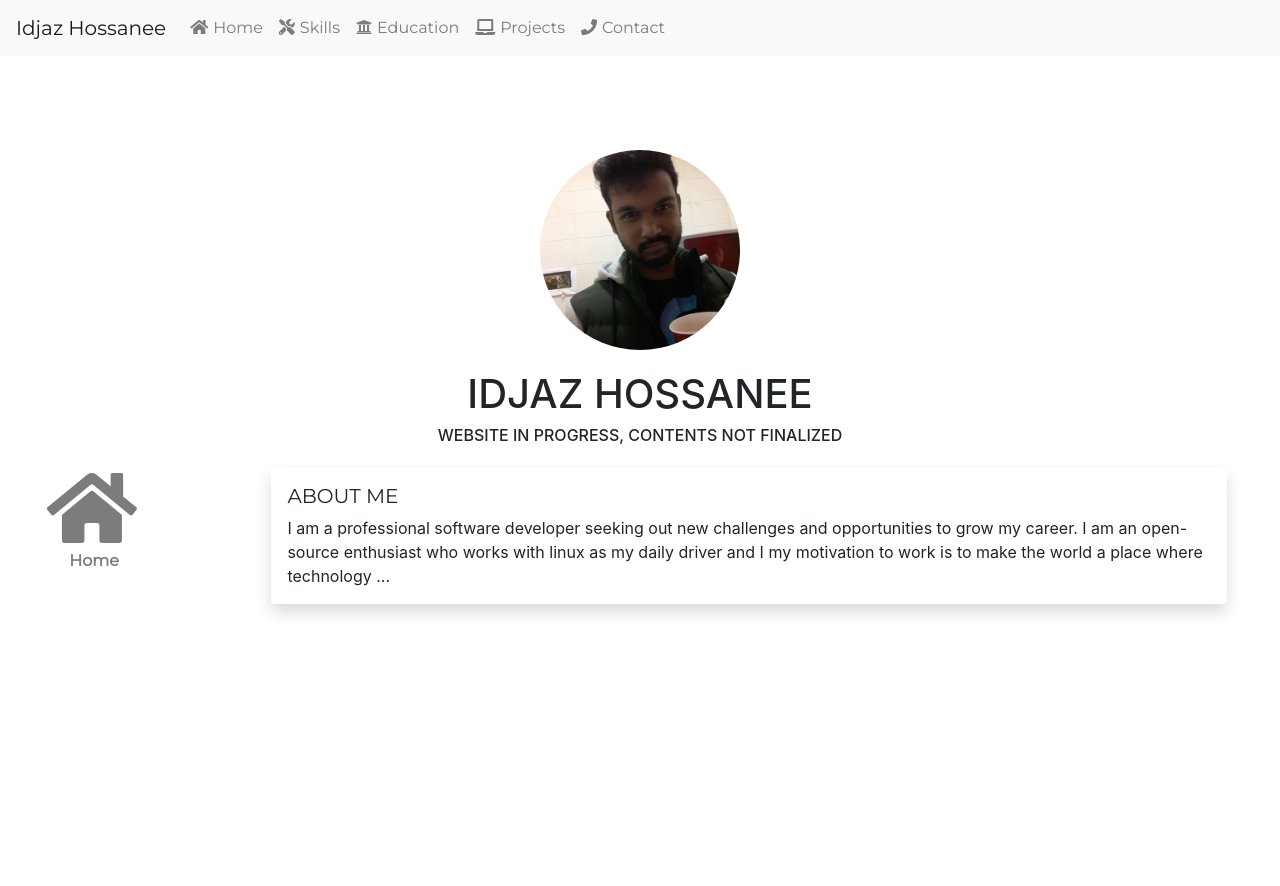
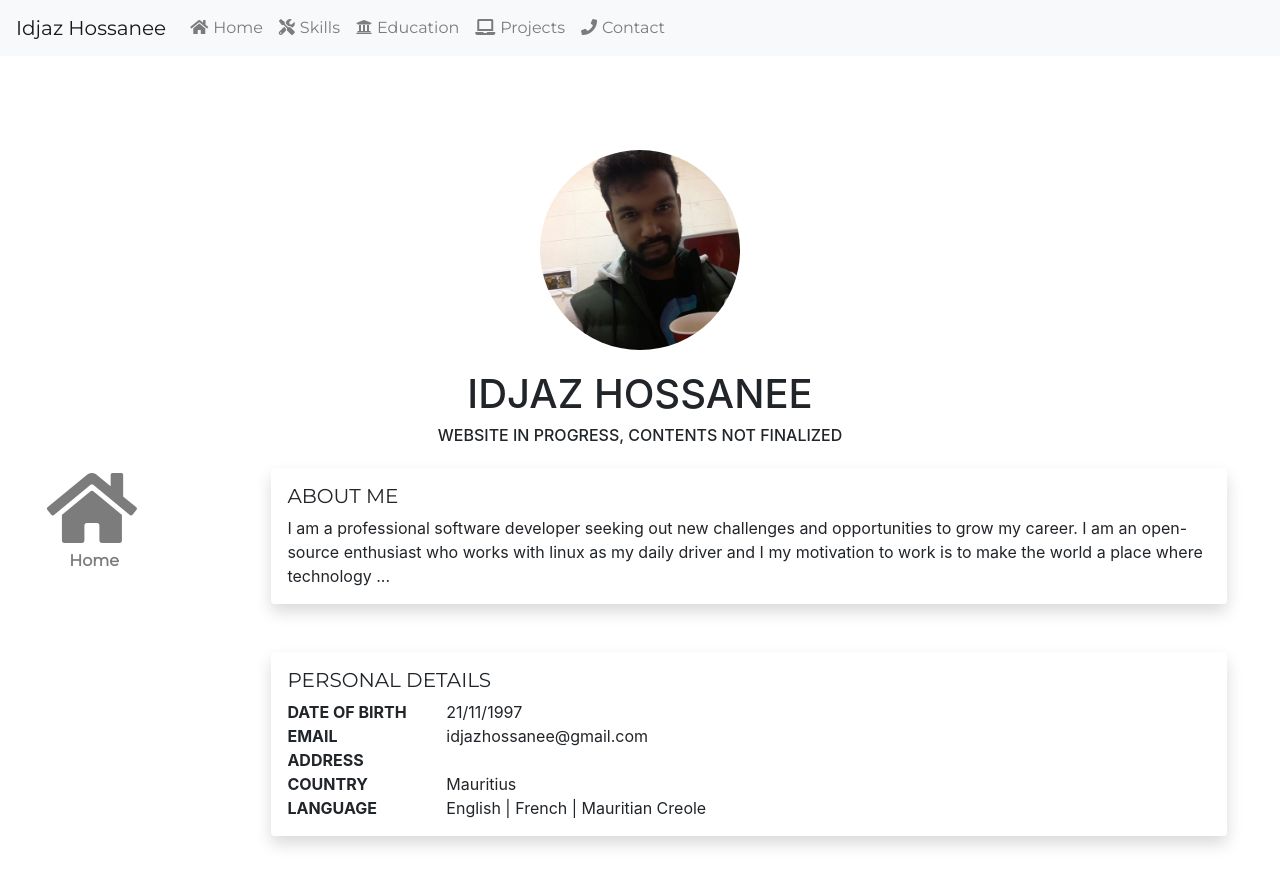
Before and after one commit to ihsaro/cv, a React (Create React App) app: page / in a window 1280 px wide. Shown: the top 886 px of the page. Built offline with nearby package versions, Linux system fonts and the light colour scheme.

Commit message:
personal details completed

```diff
--- a/src/components/home/Home.tsx
+++ b/src/components/home/Home.tsx
@@ -1,6 +1,8 @@
 import React from 'react';
 
 import TitleBox from '../shared/TitleBox/TitleBox';
+import PersonalDetailItem from './PersonalDetailItem';
+
 import '../shared/All.css';
 
 export default class Home extends React.Component {
@@ -15,6 +17,11 @@ export default class Home extends React.Component {
                         am an open-source enthusiast who works with linux as my daily driver and I my motivation to work is to
                         make the world a place where technology ...
                     </div>
+
+                    <div className="container shadow p-3 mb-5 bg-white rounded content-box-container-width">
+                        <h5 className="content-box-header">PERSONAL DETAILS</h5>
+                        <PersonalDetailItem jsonResource={require('./json/PersonalDetailItem.json')} />
+                    </div>
                 </div>
             </div>
         );
--- /dev/null
+++ b/src/components/home/PersonalDetailItem.tsx
@@ -0,0 +1,17 @@
+import React from 'react';
+import { IPersonalDetailItemProps } from './interfaces/IPersonalDetailItemProps';
+
+export default class PersonalDetailItem extends React.Component<IPersonalDetailItemProps> {
+    render() {
+        return (
+            this.props.jsonResource.PersonalDetailItems.map((item: any) => {
+                return(
+                    <div className="row">
+                        <div className="col-md-2"><strong>{item.title}</strong></div>
+                        <div className="col-md-10">{item.content}</div>
+                    </div>
+                )
+            })
+        );
+    }
+}
--- /dev/null
+++ b/src/components/home/interfaces/IPersonalDetailItemProps.ts
@@ -0,0 +1,3 @@
+export interface IPersonalDetailItemProps {
+    jsonResource: any;
+}
--- /dev/null
+++ b/src/components/home/json/PersonalDetailItem.json
@@ -0,0 +1,20 @@
+{
+    "PersonalDetailItems": [
+        {
+            "title": "DATE OF BIRTH",
+            "content": "21/11/1997"
+        },
+        {
+            "title": "EMAIL ADDRESS",
+            "content": "idjazhossanee@gmail.com"
+        },
+        {
+            "title": "COUNTRY",
+            "content": "Mauritius"
+        },
+        {
+            "title": "LANGUAGE",
+            "content": "English | French | Mauritian Creole"
+        }
+    ]
+}
```
